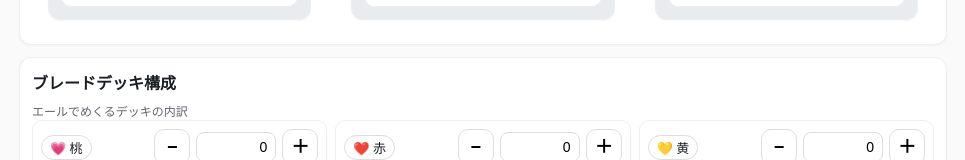
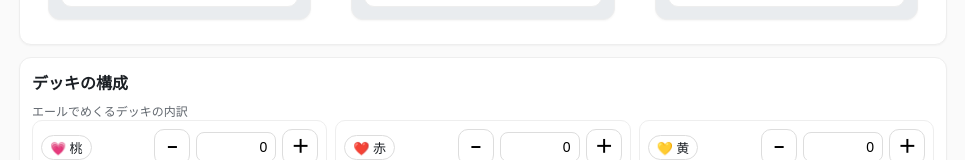
Before and after one commit to t-loveca/llocg_live, a plain HTML site: page index.html in a window 1280 px wide. Shown: the part 1366-1526 px from the top of the page, without its empty margins (157-1122 px from the left). Drawn offline with Linux system fonts and the light colour scheme.

Commit message:
Add files via upload

```diff
--- a/index.html
+++ b/index.html
@@ -63,7 +63,7 @@
 
     <!-- ブレードデッキ -->
     <section class="card">
-      <h2>ブレードデッキ構成</h2>
+      <h2>デッキの構成</h2>
       <div class="note">エールでめくるデッキの内訳</div>
       <div class="grid g3" id="deckArea"></div>
       <div class="totals" id="deckTotals"></div>
```
